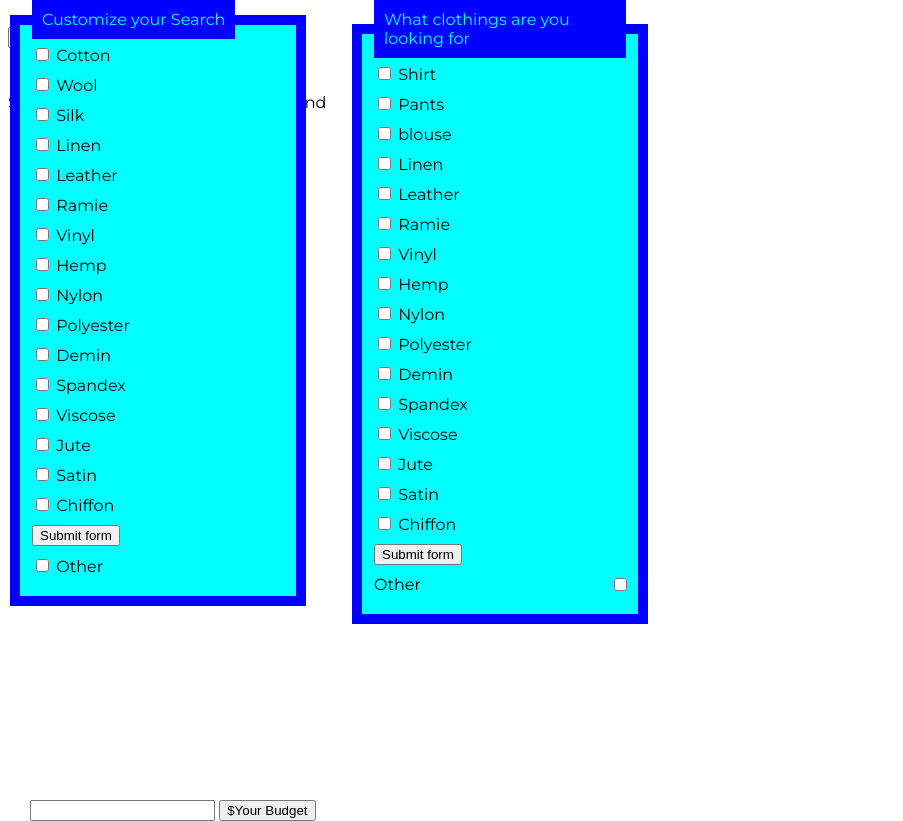
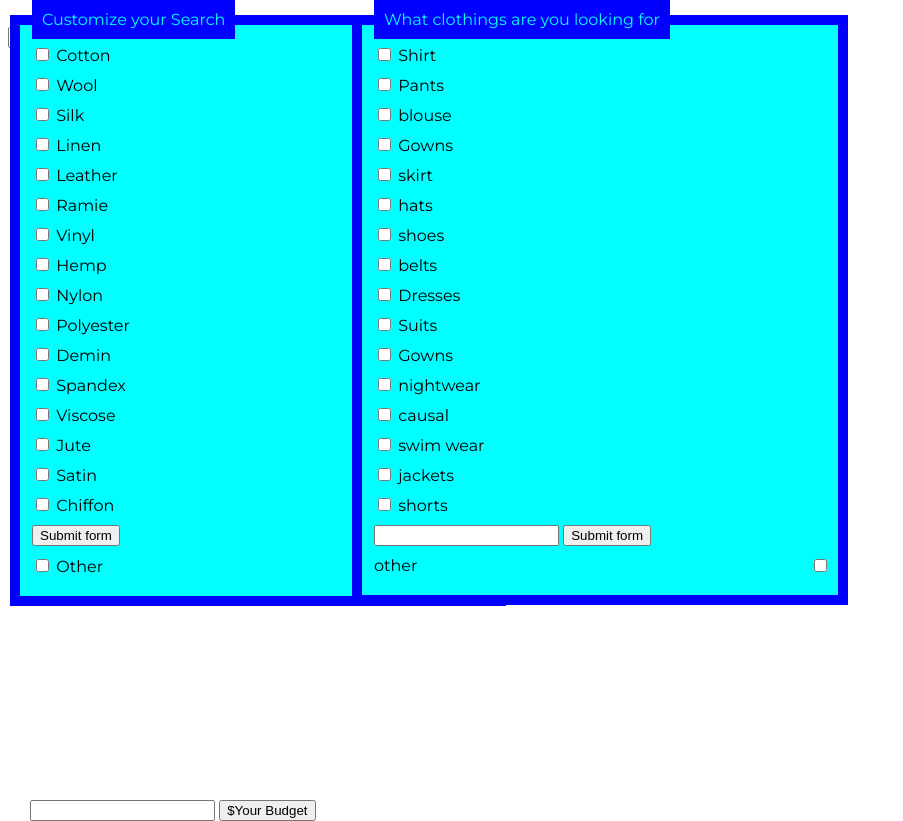
Before and after one commit to EbenezerYASC4/shopwel, a website: page second-file.html in a window 1280 px wide. Shown: the whole page, without its empty margins (0-903 px from the left). Drawn offline with Linux system fonts and the light colour scheme.

Commit message:
Shop.wel setup

```diff
--- a/main.css
+++ b/main.css
@@ -5,7 +5,7 @@ html {
 
 form {
   margin: 0 auto;
-  width: 300px;
+  width: 500px;
   position: absolute;
 }
 
@@ -44,7 +44,7 @@ legend {
 }
 
 #select{
- position: absolute 500px, 500px;
+ position: absolute 300px, 300px;
 }
 
 .dash {
--- a/second-file.html
+++ b/second-file.html
@@ -1,6 +1,6 @@
 <!DOCTYPE html>
 <html>
-<title>W3.CSS Template</title>
+<!--<title>W3.CSS Template</title>-->
 <meta charset="UTF-8">
 <meta name="viewport" content="width=device-width, initial-scale=1">
 <!--<link rel="stylesheet" href="https://www.w3schools.com/w3css/4/w3.css">-->
@@ -115,7 +115,7 @@ body, h1,h2,h3,h4,h5,h6 {font-family: "Montserrat", sans-serif}
       <label for="Shirt"> Shirt</label>
     </div>
     <div>
-      <input type="checkbox" id="wool" name="interest" value="fabric">
+      <input type="checkbox" id="Pants" name="interest" value="fabric">
       <label for="music">Pants</label>
     </div>
     <div>
@@ -123,72 +123,72 @@ body, h1,h2,h3,h4,h5,h6 {font-family: "Montserrat", sans-serif}
       <label for="art">blouse</label>
     </div>
     <div>
-      <input type="checkbox" id="linen" name="interest" value="fabric">
-      <label for="sports">Linen</label>
+      <input type="checkbox" id="Gowns" name="interest" value="fabric">
+      <label for="sports">Gowns</label>
     </div>
     <div>
-      <input type="checkbox" id="leather" name="interest" value="fabric">
-      <label for="cooking">Leather</label>
+      <input type="checkbox" id="skirt" name="interest" value="fabric">
+      <label for="cooking">skirt</label>
     </div>
     <div>
-      <input type="checkbox" id="ramie" name="interest" value="fabric">
-      <label for="other">Ramie</label>
+      <input type="checkbox" id="hats" name="interest" value="fabric">
+      <label for="other">hats</label>
     </div>
     <div>
         <div>
-      <input type="checkbox" id="vinyl" name="interest" value="fabric">
-      <label for="coding">Vinyl</label>
+      <input type="checkbox" id="shoes" name="interest" value="fabric">
+      <label for="coding">shoes</label>
     </div>
     <div>
-        <input type="checkbox" id="hemp" name="interest" value="fabric">
-      <label for="other">Hemp</label>
+        <input type="checkbox" id="belts" name="interest" value="fabric">
+      <label for="other">belts</label>
     </div>
     <div>
-      <input type="checkbox" id="nylon" name="interest" value="fabric">
-      <label for="art">Nylon</label>
+      <input type="checkbox" id="dresses" name="interest" value="fabric">
+      <label for="art">Dresses</label>
     </div>
     <div>
-      <input type="checkbox" id="polyester" name="interest" value="fabric">
-      <label for="art">Polyester</label>
+      <input type="checkbox" id="Suits" name="interest" value="fabric">
+      <label for="art">Suits</label>
     </div>
     <div>
-      <input type="checkbox" id="demin" name="interest" value="fabric">
-      <label for="art">Demin</label>
+      <input type="checkbox" id="Gowns" name="interest" value="fabric">
+      <label for="art">Gowns</label>
     </div>
     <div>
-      <input type="checkbox" id="spandex" name="interest" value="fabric">
-      <label for="art">Spandex</label>
+      <input type="checkbox" id="nightwear" name="interest" value="fabric">
+      <label for="art">nightwear</label>
     </div>
     <div>
-      <input type="checkbox" id="viscose" name="interest" value="fabric">
-      <label for="art">Viscose</label>
+      <input type="checkbox" id="casual" name="interest" value="fabric">
+      <label for="art">causal</label>
     </div>
         <div>
-      <input type="checkbox" id="jute" name="interest" value="fabric">
-      <label for="art">Jute</label>
+      <input type="checkbox" id="swim wear" name="interest" value="fabric">
+      <label for="art">swim wear</label>
     </div>
     <div>
-      <input type="checkbox" id="satin" name="interest" value="fabric">
-      <label for="art">Satin</label>
+      <input type="checkbox" id="jackets" name="interest" value="fabric">
+      <label for="art">jackets</label>
     </div>
     <div>
-      <input type="checkbox" id="chiffon" name="interest" value="fabric">
-      <label for="art">Chiffon</label>
+      <input type="checkbox" id="shorts" name="interest" value="fabric">
+      <label for="art">shorts</label>
     </div>
     <div>
-     <input type="text" id="otherValue" name="other">
+     <input type="text" id="underwear" name="other">
       <button type="submit">Submit form</button>
     </div>
      <div>
       <input type="checkbox" id="other" name="interest" value="fabric" style="position: absolute; right: 20px;">
-      <label for="art">Other</label>
+      <label for="art">other</label>
     </div>
     </div>
   </fieldset>
 </form>
 <br>
 
-<p id = "select">Select how much you're trying to spend</p>
+<!--<p id = "select">Select how much you're trying to spend</p>-->
     <div style="position: absolute; left: 30px; top: 800px;">
      <input type="text" class="hallo"id="budget-value" name="other">
       <button type="submit">$Your Budget</button>
```
Also changed, not shown: index.html (+24 -26 lines), min.js (+9 -1 lines), package.json (added, +45 -0 lines), 1 other file.
